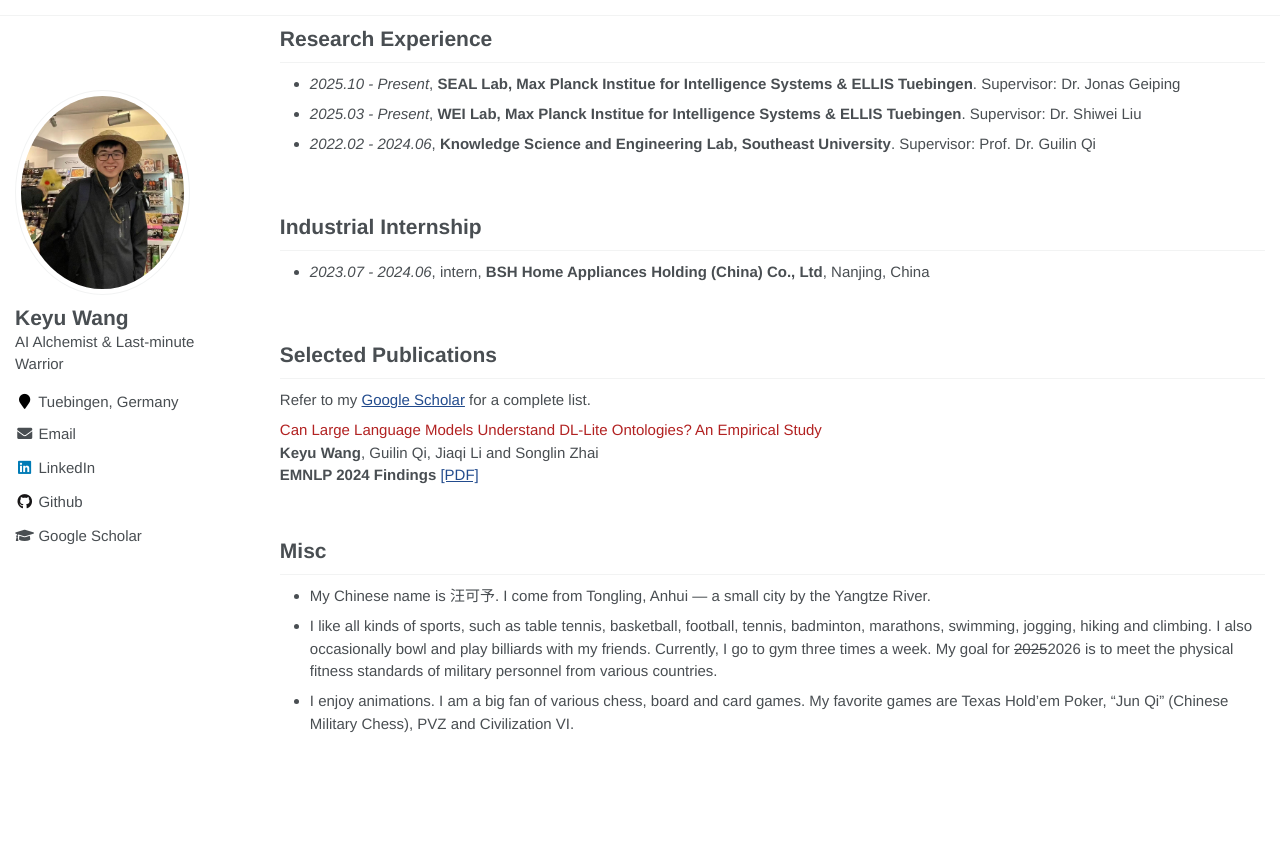
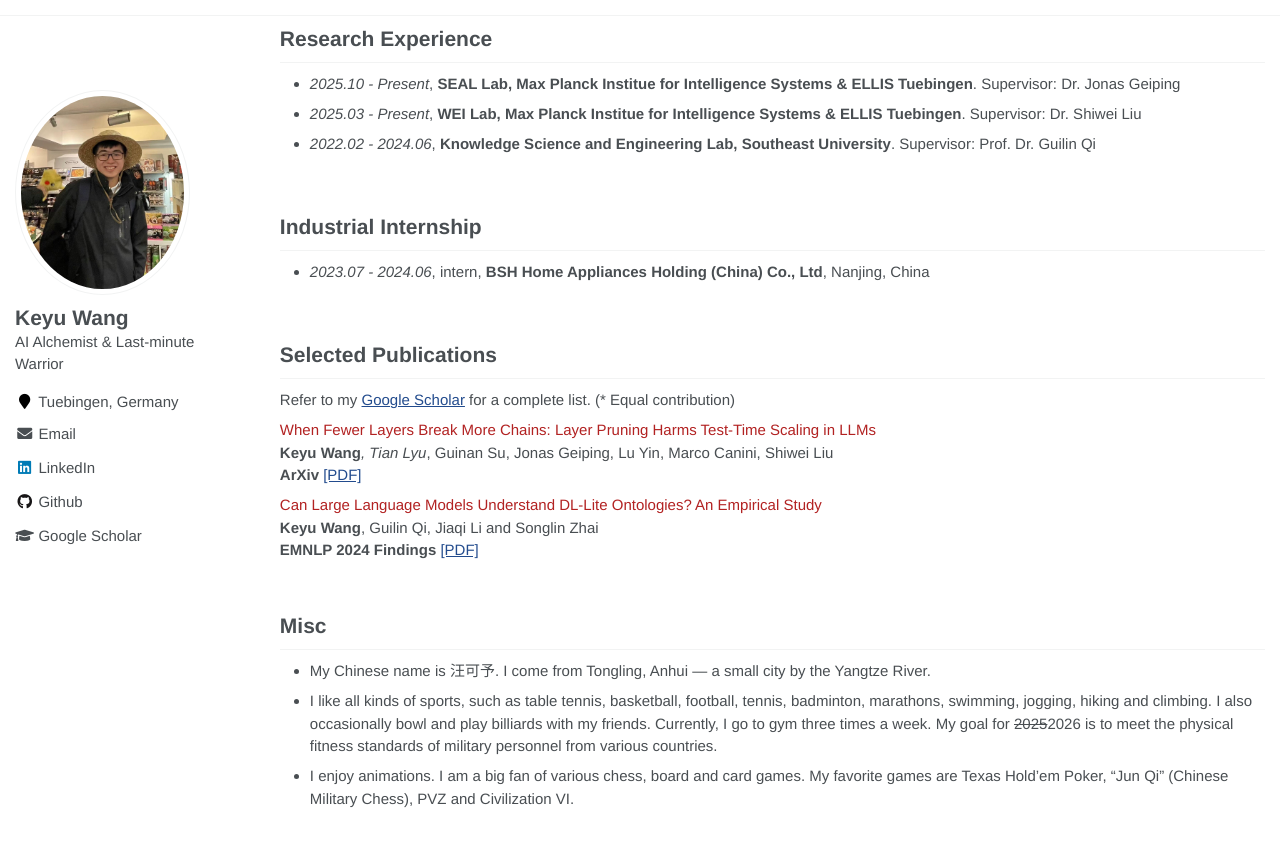
Before and after one commit to keyu-wang-2002/keyu-wang-2002.github.io, a Jekyll site: the page built from _pages/about.md, in a window 1280 px wide and 900 px high, scrolled down 710 px. Shown: the top 847 px of the window. Built offline with Jekyll 4.4.1, drawn with Linux system fonts in a browser that asks for light colours; before the commit the page ends 1535 px from its top, so only the background shows below that.

Commit message:
Update about.md

```diff
--- a/_pages/about.md
+++ b/_pages/about.md
@@ -54,7 +54,13 @@ I am open to research collaborations as well as internship or visiting opportuni
 <br>
 
 # Selected Publications
-Refer to my [Google Scholar](https://scholar.google.com/citations?view_op=list_works&hl=zh-CN&hl=zh-CN&user=IvXDjWUAAAAJ) for a complete list.
+Refer to my [Google Scholar](https://scholar.google.com/citations?view_op=list_works&hl=zh-CN&hl=zh-CN&user=IvXDjWUAAAAJ) for a complete list.  (* Equal contribution)
+
+<div class='paper-box-text' markdown="1">
+<font color='FireBrick'> When Fewer Layers Break More Chains: Layer Pruning Harms Test-Time Scaling in LLMs </font>
+**Keyu Wang***, Tian Lyu*, Guinan Su, Jonas Geiping, Lu Yin, Marco Canini, Shiwei Liu \\
+**ArXiv**  [[PDF]]([https://arxiv.org/pdf/2510.22228])
+</div>
 
 <div class='paper-box-text' markdown="1">
 <font color='FireBrick'> Can Large Language Models Understand DL-Lite Ontologies? An Empirical Study </font>
```
